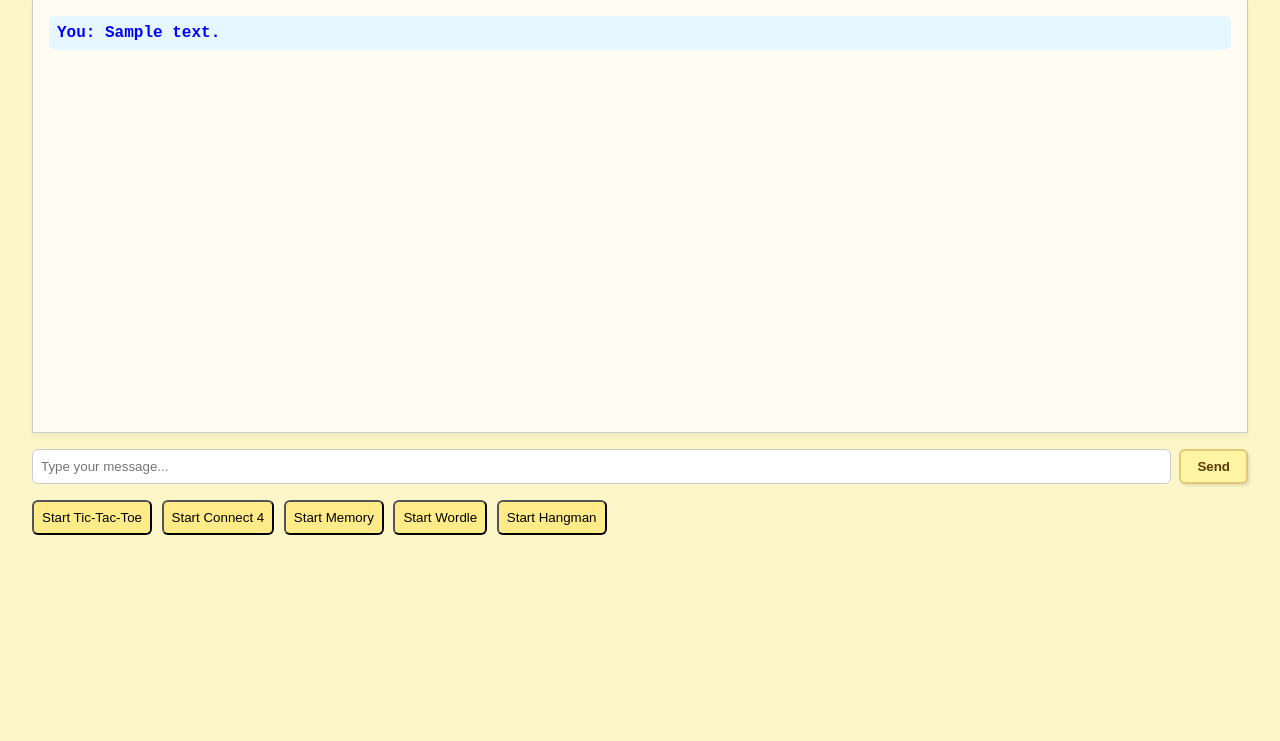
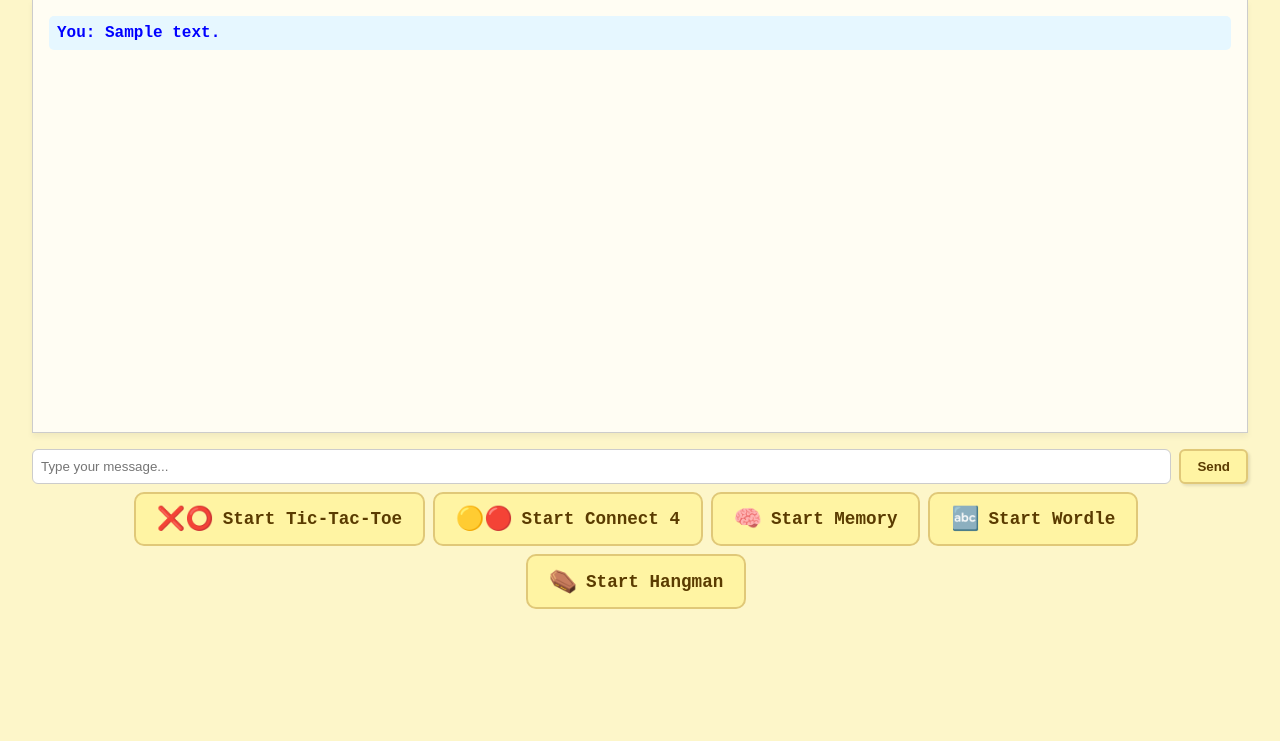
Before and after one commit to wailbenzeghiba/note_app, a PHP site: page /chat_room.php?room=1 in a window 1280 px wide. Shown: the part 123-864 px from the top of the page. Run offline with PHP 8.4, Linux system fonts and the light colour scheme; the visitor is signed in with stand-in values (Sample User, id 1); tables that the repository leaves empty or names only in its code hold one stand-in row (values such as "Sample post").

Commit message:
improved game start buttons ui

```diff
--- a/chat_room.php
+++ b/chat_room.php
@@ -258,6 +258,43 @@
             transition: background 0.2s;
             user-select: none;
         }
+
+        /* Improved Game Start Buttons - now flat and centered */
+        .game-start-btn {
+            display: inline-flex;
+            align-items: center;
+            gap: 0.5em;
+            margin: 0.5rem 0.5rem 0 0;
+            padding: 0.7rem 1.3rem;
+            font-size: 1.1rem;
+            font-family: inherit;
+            font-weight: bold;
+            border-radius: 10px;
+            border: 2px solid #e0c878;
+            background: #fff4a3;
+            color: #5a3b00;
+            box-shadow: none;
+            cursor: pointer;
+            transition: background 0.2s, transform 0.1s;
+            outline: none;
+        }
+        .game-start-btn:hover, .game-start-btn:focus {
+            background: #ffec88;
+            transform: translateY(-2px) scale(1.04);
+        }
+        .game-start-btn .emoji {
+            font-size: 1.3em;
+            vertical-align: middle;
+        }
+
+        /* Center the button group */
+        .game-btn-row {
+            display: flex;
+            justify-content: center;
+            align-items: center;
+            flex-wrap: wrap;
+            margin-bottom: 1.5rem;
+        }
     </style>
 </head>
 <body>
@@ -278,20 +315,14 @@
     <button type="submit">Send</button>
 </form>
 
-<!-- Tic-Tac-Toe Button -->
-<button id="start-tictactoe" style="margin-top: 1rem; background-color: #ffec88; padding: 0.5rem; border-radius: 6px;">Start Tic-Tac-Toe</button>
-
-<!-- Connect 4 Button -->
-<button id="start-connect4" style="margin-top: 1rem; background-color: #ffec88; padding: 0.5rem; border-radius: 6px;">Start Connect 4</button>
-
-<!-- Memory Game Button -->
-<button id="start-memory" style="margin-top: 1rem; background-color: #ffec88; padding: 0.5rem; border-radius: 6px;">Start Memory</button>
-
-<!-- Wordle Game Button -->
-<button id="start-wordle" style="margin-top: 1rem; background-color: #ffec88; padding: 0.5rem; border-radius: 6px;">Start Wordle</button>
-
-<!-- Hangman Game Button -->
-<button id="start-hangman" style="margin-top: 1rem; background-color: #ffec88; padding: 0.5rem; border-radius: 6px;">Start Hangman</button>
+<!-- Replace the game start buttons markup -->
+<div class="game-btn-row">
+    <button id="start-tictactoe" class="game-start-btn"><span class="emoji">❌⭕</span> Start Tic-Tac-Toe</button>
+    <button id="start-connect4" class="game-start-btn"><span class="emoji">🟡🔴</span> Start Connect 4</button>
+    <button id="start-memory" class="game-start-btn"><span class="emoji">🧠</span> Start Memory</button>
+    <button id="start-wordle" class="game-start-btn"><span class="emoji">🔤</span> Start Wordle</button>
+    <button id="start-hangman" class="game-start-btn"><span class="emoji">⚰️</span> Start Hangman</button>
+</div>
 
 <!-- Tic-Tac-Toe Overlay and Game -->
 <div id="ttt-overlay">
```
